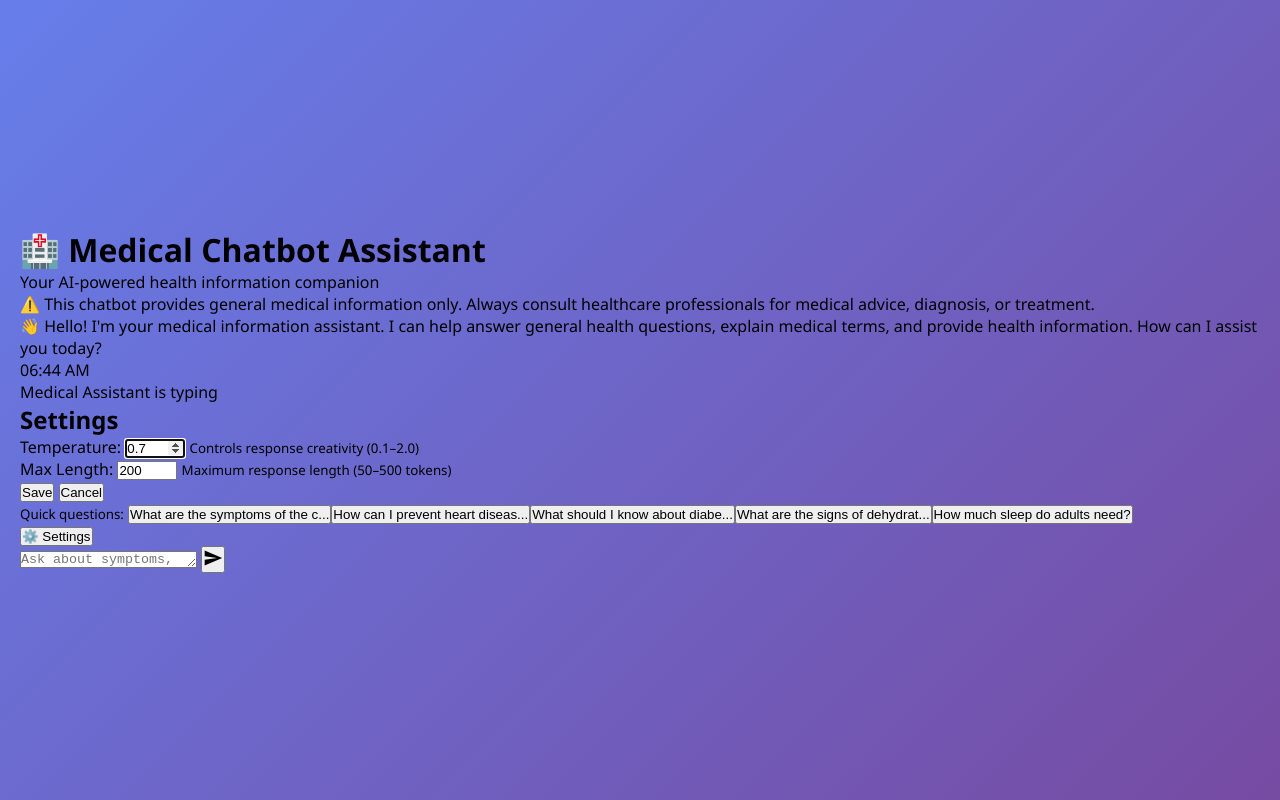
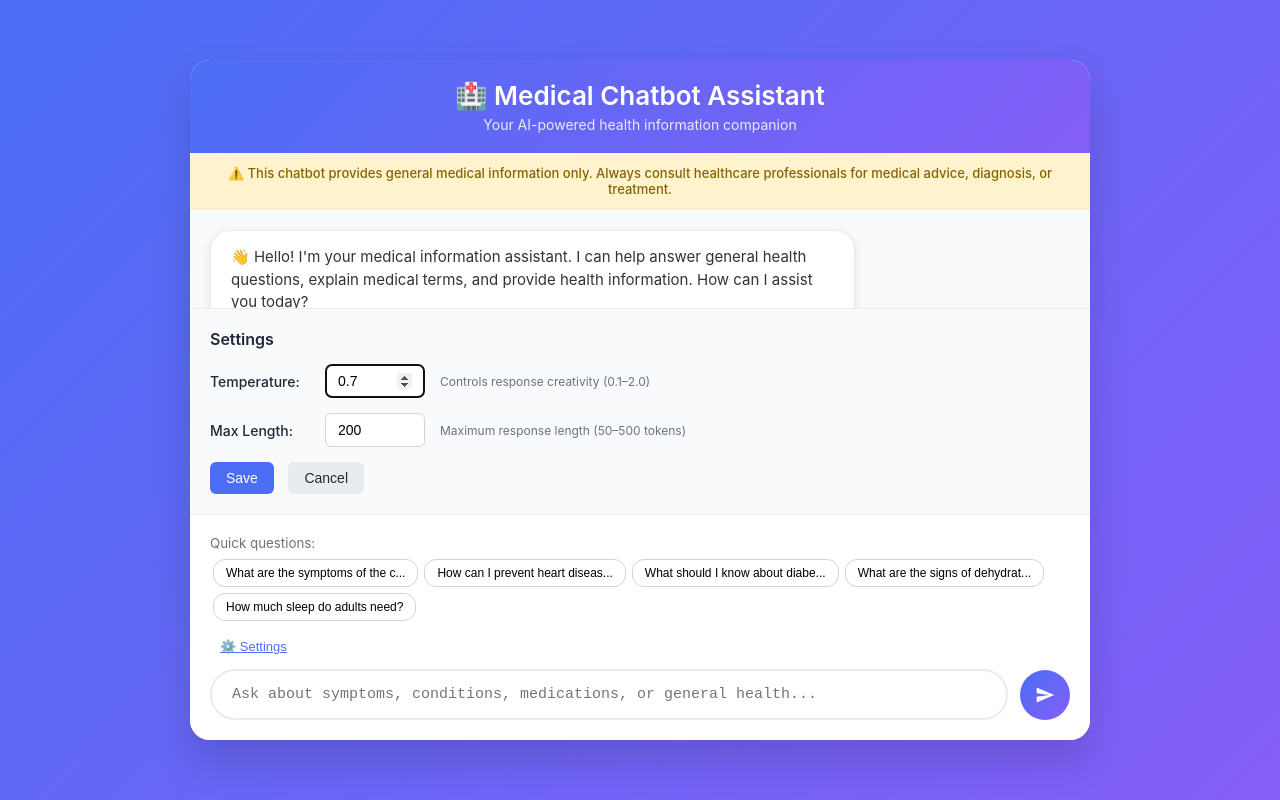
Before and after one commit to Parthavi19/MediChat-using-unsloth, a plain HTML site: page index.html in a window 1280 px wide. Both pictures are taken after a click on the button "⚙️ Settings". Drawn offline with Linux system fonts and the light colour scheme.

Commit message:
Update styles.css

```diff
--- a/static/styles.css
+++ b/static/styles.css
@@ -5,13 +5,332 @@
 }
 
 body {
-    font-family: 'Segoe UI', Tahoma, Geneva, Verdana, sans-serif;
-    background: linear-gradient(135deg, #667eea 0%, #764ba2 100%);
+    font-family: 'Inter', -apple-system, BlinkMacSystemFont, 'Segoe UI', Roboto, sans-serif;
+    background: linear-gradient(135deg, #4c6ef5 0%, #845ef7 100%);
     min-height: 100vh;
     display: flex;
     justify-content: center;
     align-items: center;
     padding: 20px;
+    color: #333;
 }
 
-/* ... (rest of the CSS from the original inline style) ... */
+.chat-container {
+    background: white;
+    border-radius: 20px;
+    box-shadow: 0 20px 40px rgba(0,0,0,0.15);
+    width: 100%;
+    max-width: 900px;
+    height: 85vh;
+    display: flex;
+    flex-direction: column;
+    overflow: hidden;
+}
+
+.chat-header {
+    background: linear-gradient(135deg, #4c6ef5 0%, #845ef7 100%);
+    color: white;
+    padding: 20px;
+    text-align: center;
+    position: relative;
+}
+
+.chat-header h1 {
+    font-size: 26px;
+    font-weight: 600;
+    margin-bottom: 5px;
+}
+
+.chat-header p {
+    font-size: 14px;
+    opacity: 0.85;
+}
+
+.disclaimer {
+    background: #fff3cd;
+    color: #856404;
+    padding: 12px;
+    font-size: 13px;
+    text-align: center;
+    border-bottom: 1px solid #ffeaa7;
+    font-weight: 500;
+}
+
+.chat-messages {
+    flex: 1;
+    overflow-y: auto;
+    padding: 20px;
+    background: #f9fafb;
+    scroll-behavior: smooth;
+}
+
+.chat-messages::-webkit-scrollbar {
+    width: 8px;
+}
+
+.chat-messages::-webkit-scrollbar-thumb {
+    background: #d1d5db;
+    border-radius: 4px;
+}
+
+.message {
+    margin-bottom: 20px;
+    animation: fadeInUp 0.3s ease;
+}
+
+.message.user {
+    text-align: right;
+}
+
+.message.bot {
+    text-align: left;
+}
+
+.message-content {
+    display: inline-block;
+    padding: 15px 20px;
+    border-radius: 20px;
+    max-width: 75%;
+    word-wrap: break-word;
+    position: relative;
+    font-size: 15px;
+    line-height: 1.5;
+}
+
+.message.user .message-content {
+    background: linear-gradient(135deg, #4c6ef5 0%, #845ef7 100%);
+    color: white;
+    border-bottom-right-radius: 5px;
+}
+
+.message.bot .message-content {
+    background: white;
+    color: #333;
+    box-shadow: 0 2px 10px rgba(0,0,0,0.1);
+    border-bottom-left-radius: 5px;
+    border: 1px solid #e9ecef;
+}
+
+.message-time {
+    font-size: 11px;
+    opacity: 0.7;
+    margin-top: 5px;
+    color: #6b7280;
+}
+
+.typing-indicator {
+    display: none;
+    padding: 15px 20px;
+    color: #6b7280;
+    font-style: italic;
+    background: #f9fafb;
+}
+
+.typing-dots::after {
+    content: '';
+    animation: dots 1.5s infinite;
+}
+
+.chat-input-container {
+    padding: 20px;
+    background: white;
+    border-top: 1px solid #e9ecef;
+}
+
+.sample-questions {
+    margin-bottom: 10px;
+}
+
+.sample-questions small {
+    display: block;
+    margin-bottom: 5px;
+    color: #6b7280;
+}
+
+.sample-questions button {
+    margin: 3px;
+    padding: 6px 12px;
+    font-size: 12px;
+    border: 1px solid #d1d5db;
+    border-radius: 12px;
+    background: white;
+    cursor: pointer;
+    transition: background 0.2s ease;
+}
+
+.sample-questions button:hover {
+    background: #f3f4f6;
+}
+
+.settings-toggle {
+    background: none;
+    border: none;
+    color: #4c6ef5;
+    cursor: pointer;
+    padding: 5px 10px;
+    font-size: 13px;
+    text-decoration: underline;
+    margin-bottom: 10px;
+    display: inline-block;
+}
+
+.settings-toggle:focus {
+    outline: 2px solid #4c6ef5;
+    outline-offset: 2px;
+}
+
+.chat-input-group {
+    display: flex;
+    gap: 12px;
+    align-items: flex-end;
+}
+
+.chat-input {
+    flex: 1;
+    border: 2px solid #e9ecef;
+    border-radius: 25px;
+    padding: 15px 20px;
+    font-size: 15px;
+    outline: none;
+    transition: border-color 0.3s ease, box-shadow 0.3s ease;
+    resize: none;
+    min-height: 50px;
+    max-height: 120px;
+}
+
+.chat-input:focus {
+    border-color: #4c6ef5;
+    box-shadow: 0 0 0 3px rgba(76, 110, 245, 0.1);
+}
+
+.send-button {
+    background: linear-gradient(135deg, #4c6ef5 0%, #845ef7 100%);
+    border: none;
+    border-radius: 50%;
+    width: 50px;
+    height: 50px;
+    color: white;
+    cursor: pointer;
+    transition: transform 0.2s ease, box-shadow 0.2s ease;
+    display: flex;
+    align-items: center;
+    justify-content: center;
+}
+
+.send-button:hover {
+    transform: scale(1.05);
+    box-shadow: 0 4px 12px rgba(0,0,0,0.2);
+}
+
+.send-button:active {
+    transform: scale(0.95);
+}
+
+.send-button:disabled {
+    opacity: 0.6;
+    cursor: not-allowed;
+    transform: none;
+}
+
+.settings-panel {
+    display: none;
+    padding: 20px;
+    background: #f9fafb;
+    border-top: 1px solid #e9ecef;
+}
+
+.settings-title {
+    font-size: 16px;
+    font-weight: 600;
+    margin-bottom: 15px;
+    color: #1f2937;
+}
+
+.settings-row {
+    display: flex;
+    align-items: center;
+    gap: 15px;
+    margin-bottom: 15px;
+    flex-wrap: wrap;
+}
+
+.settings-row label {
+    font-size: 14px;
+    font-weight: 500;
+    min-width: 100px;
+    color: #1f2937;
+}
+
+.settings-row input {
+    padding: 8px 12px;
+    border: 1px solid #d1d5db;
+    border-radius: 6px;
+    width: 100px;
+    font-size: 14px;
+}
+
+.settings-row small {
+    font-size: 12px;
+    color: #6b7280;
+}
+
+.settings-save, .settings-cancel {
+    padding: 8px 16px;
+    border-radius: 6px;
+    cursor: pointer;
+    font-size: 14px;
+    margin-right: 10px;
+}
+
+.settings-save {
+    background: #4c6ef5;
+    color: white;
+    border: none;
+}
+
+.settings-cancel {
+    background: #e9ecef;
+    color: #1f2937;
+    border: none;
+}
+
+.settings-save:hover, .settings-cancel:hover {
+    opacity: 0.9;
+}
+
+@keyframes fadeInUp {
+    from {
+        opacity: 0;
+        transform: translateY(20px);
+    }
+    to {
+        opacity: 1;
+        transform: translateY(0);
+    }
+}
+
+@keyframes dots {
+    0%, 20% { content: ''; }
+    40% { content: '.'; }
+    60% { content: '..'; }
+    80%, 100% { content: '...'; }
+}
+
+@media (max-width: 768px) {
+    .chat-container {
+        height: 100vh;
+        border-radius: 0;
+    }
+
+    .message-content {
+        max-width: 85%;
+    }
+
+    .chat-header h1 {
+        font-size: 22px;
+    }
+
+    .chat-input {
+        font-size: 14px;
+    }
+}
```
